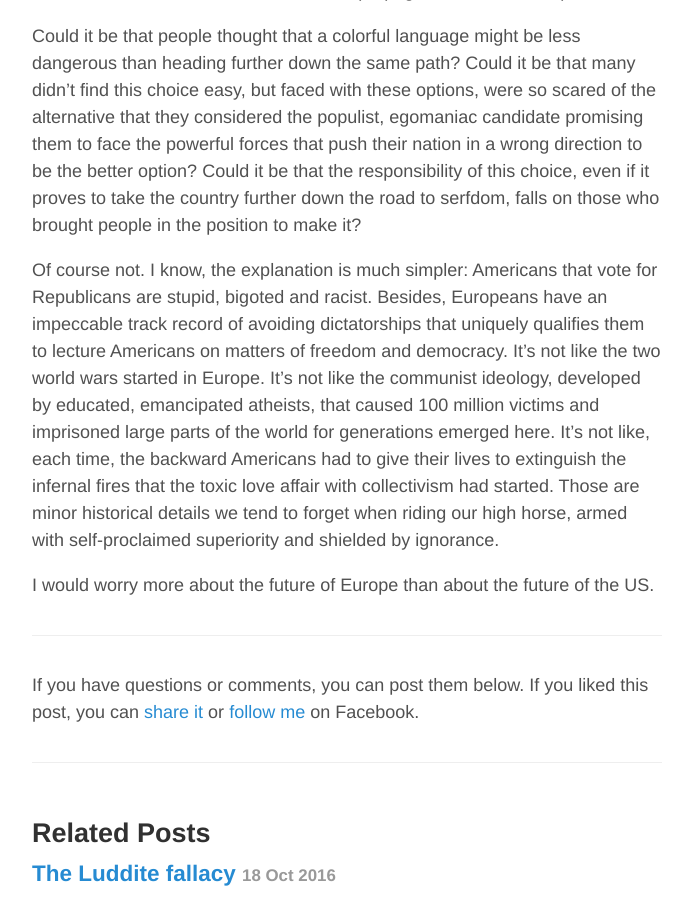
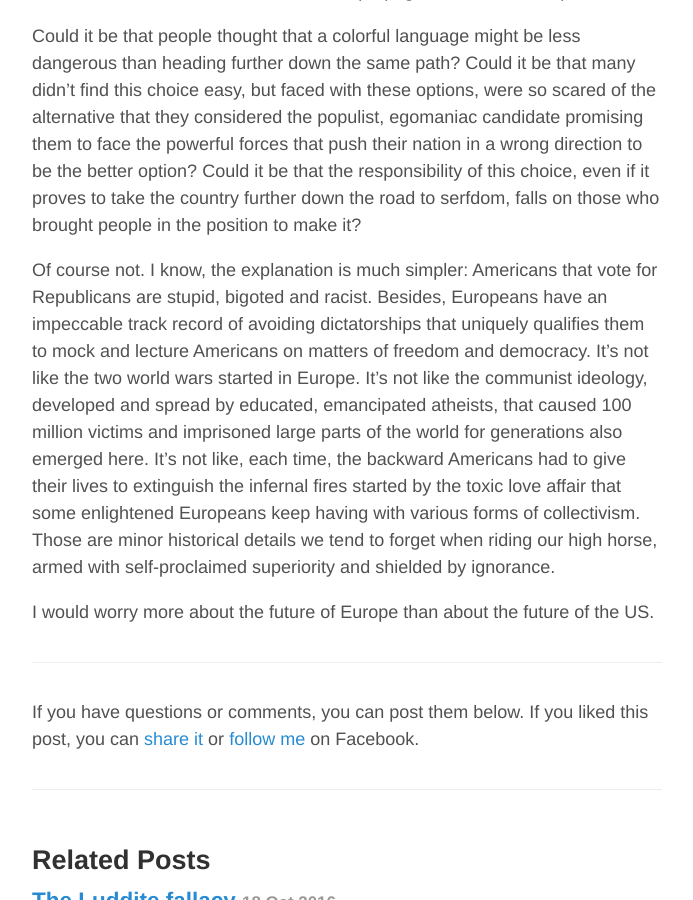
Before and after one commit to aoghina/aoghina.github.io, a Jekyll site: the page built from _posts/2016-11-09-could-it-be.md, in a window 1280 px wide and 900 px high, scrolled down 968 px. Shown: the whole window, without its empty margins (293-986 px from the left). Built offline with Jekyll 4.4.1, drawn with Linux system fonts in a browser that asks for light colours; comment, search, counter and statistics services are not loaded.

Commit message:
Update could it be

```diff
--- a/_posts/2016-11-09-could-it-be.md
+++ b/_posts/2016-11-09-could-it-be.md
@@ -15,6 +15,6 @@
 
 Could it be that people thought that a colorful language might be less dangerous than heading further down the same path? Could it be that many didn't find this choice easy, but faced with these options, were so scared of the alternative that they considered the populist, egomaniac candidate promising them to face the powerful forces that push their nation in a wrong direction to be the better option? Could it be that the responsibility of this choice, even if it proves to take the country further down the road to serfdom, falls on those who brought people in the position to make it?
 
-Of course not. I know, the explanation is much simpler: Americans that vote for Republicans are stupid, bigoted and racist. Besides, Europeans have an impeccable track record of avoiding dictatorships that uniquely qualifies them to lecture Americans on matters of freedom and democracy. It's not like the two world wars started in Europe. It's not like the communist ideology, developed by educated, emancipated atheists, that caused 100 million victims and imprisoned large parts of the world for generations emerged here. It's not like, each time, the backward Americans had to give their lives to extinguish the infernal fires that the toxic love affair with collectivism had started. Those are minor historical details we tend to forget when riding our high horse, armed with self-proclaimed superiority and shielded by ignorance.
+Of course not. I know, the explanation is much simpler: Americans that vote for Republicans are stupid, bigoted and racist. Besides, Europeans have an impeccable track record of avoiding dictatorships that uniquely qualifies them to mock and lecture Americans on matters of freedom and democracy. It's not like the two world wars started in Europe. It's not like the communist ideology, developed and spread by educated, emancipated atheists, that caused 100 million victims and imprisoned large parts of the world for generations also emerged here. It's not like, each time, the backward Americans had to give their lives to extinguish the infernal fires started by the toxic love affair that some enlightened Europeans keep having with various forms of collectivism. Those are minor historical details we tend to forget when riding our high horse, armed with self-proclaimed superiority and shielded by ignorance.
 
 I would worry more about the future of Europe than about the future of the US.
```
